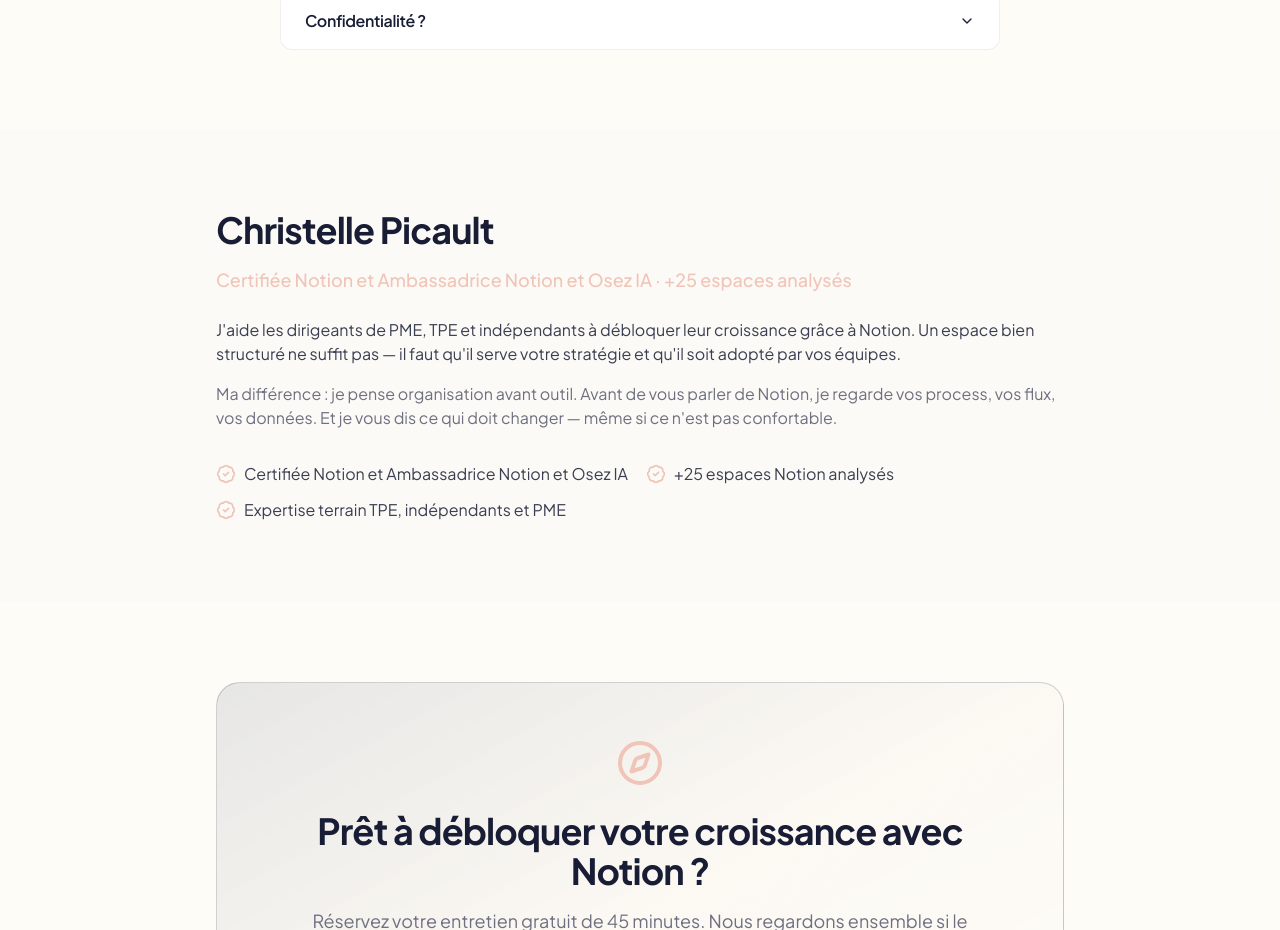
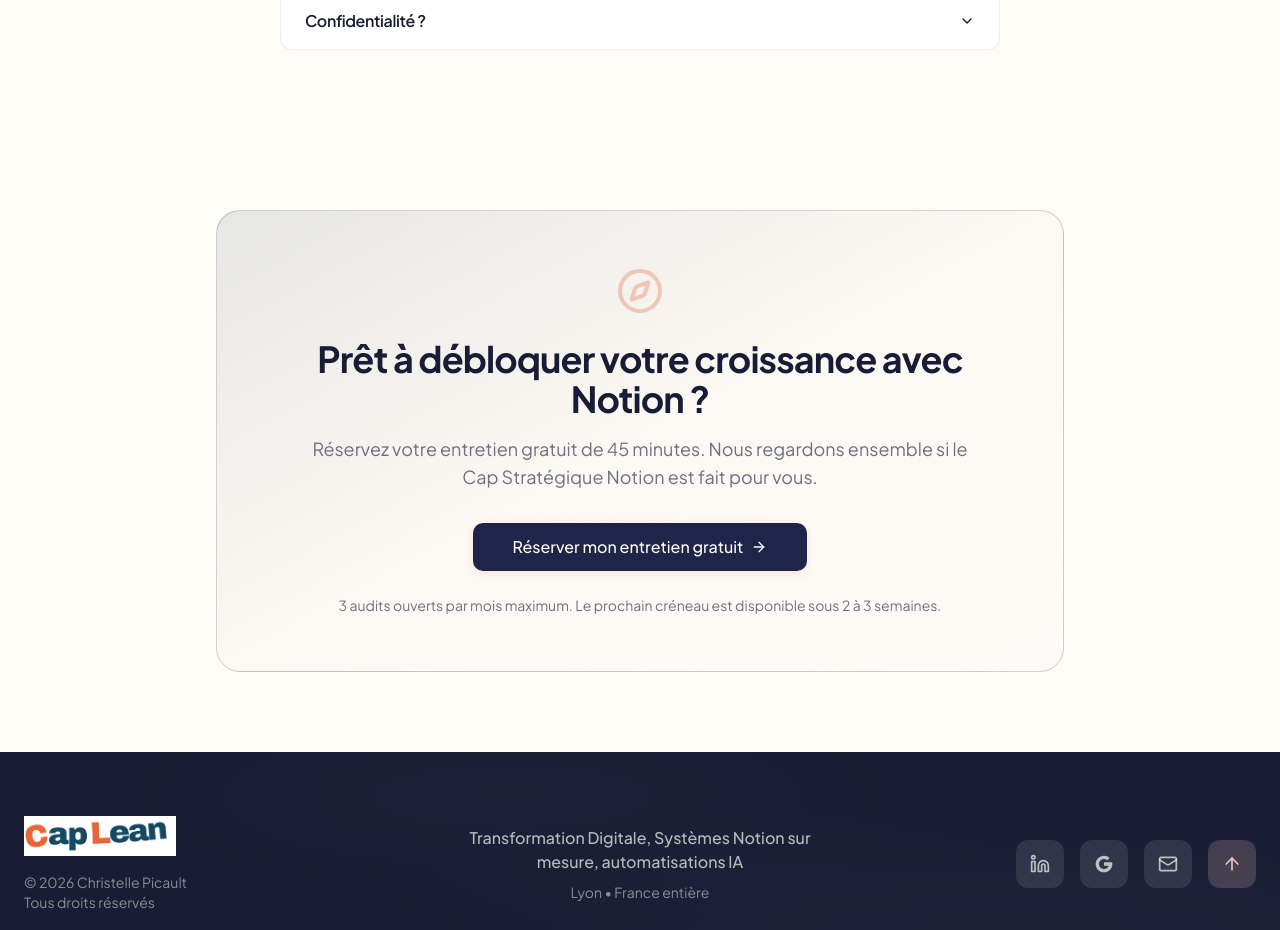
Before and after one commit to mLyon4/caplean-ia, a React (Vite) app: page /audit-strategique-notion in a window 1280 px wide. Shown: the part 4654-5584 px from the top of the page. Built offline with nearby package versions, Linux system fonts and the light colour scheme.

Commit message:
Changes
Co-authored-by: mLyon4 <226275147+mLyon4@users.noreply.github.com>

```diff
--- a/src/pages/CapDigitalNotion.tsx
+++ b/src/pages/CapDigitalNotion.tsx
@@ -560,38 +560,6 @@ const CapDigitalNotion = () => {
           </div>
         </section>
 
-        {/* ABOUT */}
-        <section className="py-20 bg-muted/20">
-          <div className="container mx-auto px-6 max-w-4xl">
-            <h2 className="text-3xl md:text-4xl font-bold text-foreground mb-4">
-              Christelle Picault
-            </h2>
-            <p className="text-lg text-secondary font-medium mb-6">
-              Certifiée Notion et Ambassadrice Notion et Osez IA · +25 espaces analysés
-            </p>
-            <p className="text-foreground/85 mb-4">
-              J'aide les dirigeants de PME, TPE et indépendants à débloquer leur croissance grâce à Notion.
-              Un espace bien structuré ne suffit pas — il faut qu'il serve votre stratégie et qu'il soit adopté par vos équipes.
-            </p>
-            <p className="text-muted-foreground mb-8">
-              Ma différence : je pense organisation avant outil. Avant de vous parler de Notion,
-              je regarde vos process, vos flux, vos données. Et je vous dis ce qui doit
-              changer — même si ce n'est pas confortable.
-            </p>
-            <ul className="grid sm:grid-cols-2 gap-3">
-              {[
-                "Certifiée Notion et Ambassadrice Notion et Osez IA",
-                "+25 espaces Notion analysés",
-                "Expertise terrain TPE, indépendants et PME",
-              ].map((item, i) => (
-                <li key={i} className="flex items-start gap-2 text-foreground/85">
-                  <BadgeCheck className="h-5 w-5 text-secondary mt-0.5" />
-                  <span>{item}</span>
-                </li>
-              ))}
-            </ul>
-          </div>
-        </section>
 
         {/* FINAL CTA */}
         <section className="py-20">
```
